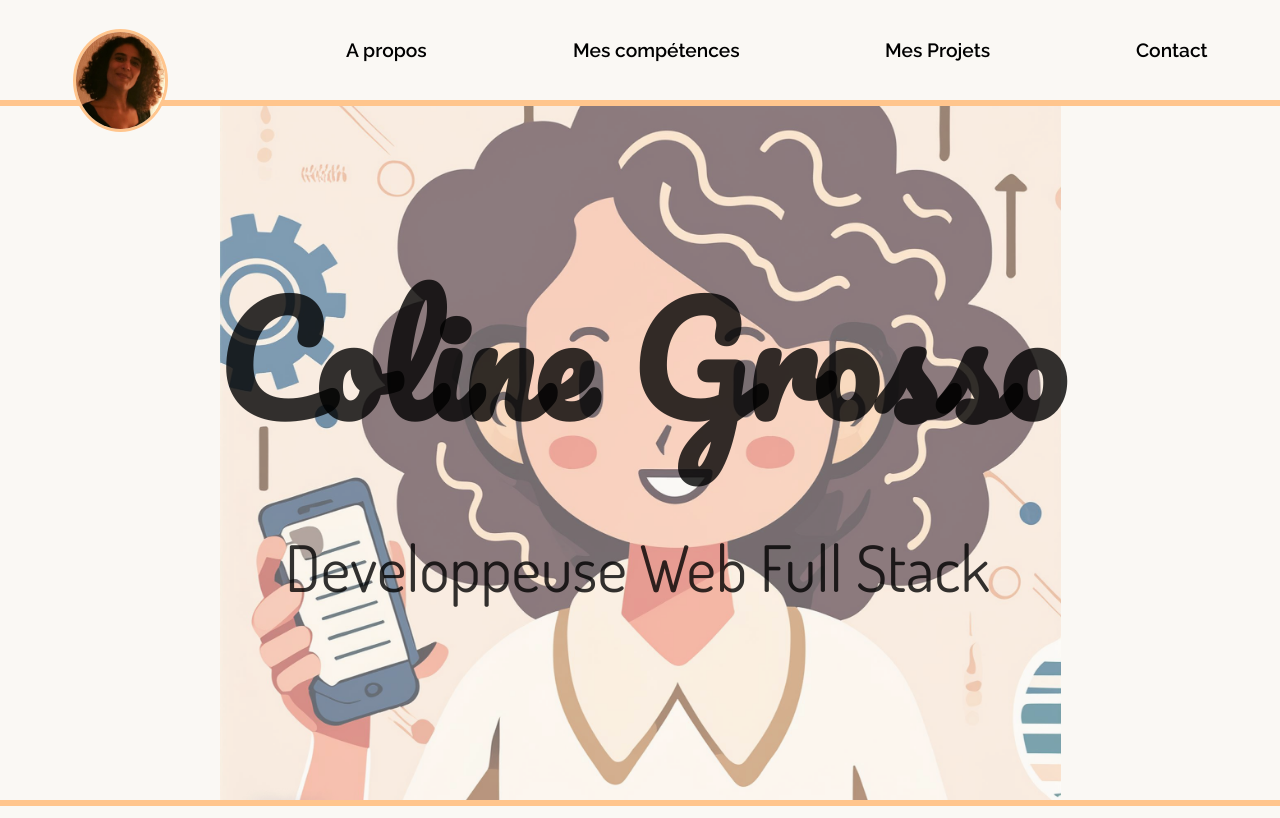
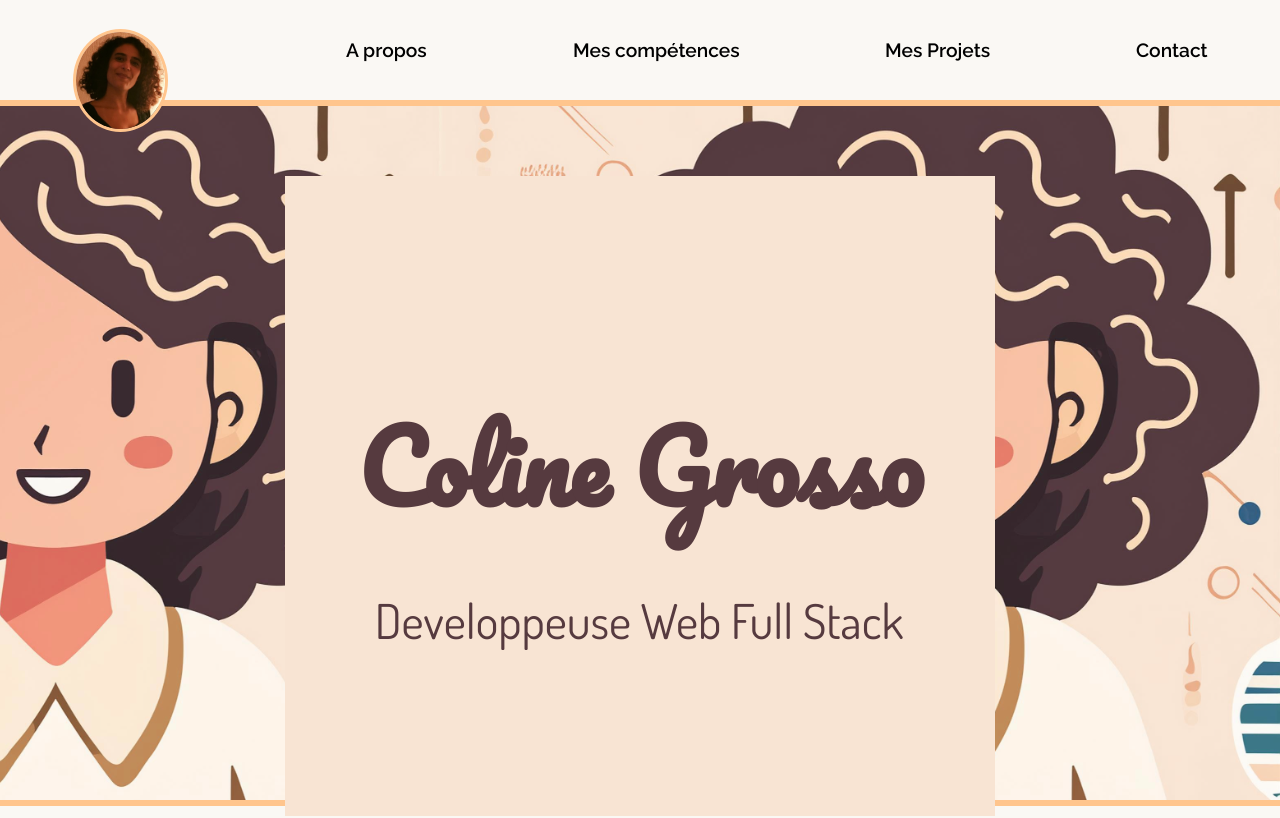
Before and after one commit to Coline1186/Portfolio, a React (Vite) app: page /#/ in a window 1280 px wide. Shown: the top 818 px of the page. Built offline with nearby package versions, Linux system fonts and the light colour scheme; a web font is replaced by a local one.

Commit message:
change Home

```diff
--- a/src/components/About/About.css
+++ b/src/components/About/About.css
@@ -14,11 +14,10 @@
 }
 .first-pg {
   margin-top: 3vh;
-  margin-left: 2vh;
 }
 #about p {
   font-family: var(--primary-font);
-  margin-left: 2vh;
+  padding-left: 10vh;
   margin-bottom: 4vh;
 }
 .highlight {
--- a/src/components/Home/Home.css
+++ b/src/components/Home/Home.css
@@ -1,6 +1,7 @@
 @import url("https://fonts.googleapis.com/css2?family=Pacifico&family=Raleway:ital,wght@0,100..900;1,100..900&display=swap");
+
 .background {
-  background: rgb(250, 248, 244);
+  background: #faece0;
   display: flex;
   justify-content: center;
   align-items: center;
@@ -15,19 +16,19 @@
   right: 0;
   bottom: 0;
   background-image: url("../../assets/logoBack.jpg");
-  background-repeat: no-repeat;
-  background-position: center;
+  background-position: right;
   background-size: contain;
-  opacity: 0.6;
+  opacity: 0.9;
 }
 .name {
-  height: 100vh;
+  margin-top:15%;
+  height: 80vh;
   display: flex;
   align-items: center;
   justify-content: center;
   flex-direction: column;
   position: absolute;
-  /* background-color: rgb(248, 228, 211, 0.5); */
+  background-color: rgba(248, 228, 211, 1);
   z-index: 1;
   transition:
     background 0.3s,
@@ -38,15 +39,16 @@
 }
 .animate__flipInX {
   font-family: "Pacifico";
-  font-size: 9rem;
-  color: rgba(0, 0, 0, 0.8);
+  font-size: 6rem;
+  color: #563a3f;
   padding: 5vh;
 }
 .my-job {
   font-family: var(--second-font);
   font-weight: 400;
-  font-size: 4rem;
-  color: rgba(0, 0, 0, 0.8);
+  font-size: 3rem;
+  text-align: center;
+  color: #563a3f;
   overflow: hidden;
   border-right: 2px solid hsl(0, 0%, 80%);
   white-space: nowrap;
@@ -70,9 +72,3 @@
     border-right-color: transparent;
   }
 }
-hr {
-  border: 2px solid #44282f;
-  width: 30%;
-  margin-top: 0%;
-  margin-bottom: 7%;
-}
```
Also changed, not shown: src/assets/logoBack2.jpg (added).
